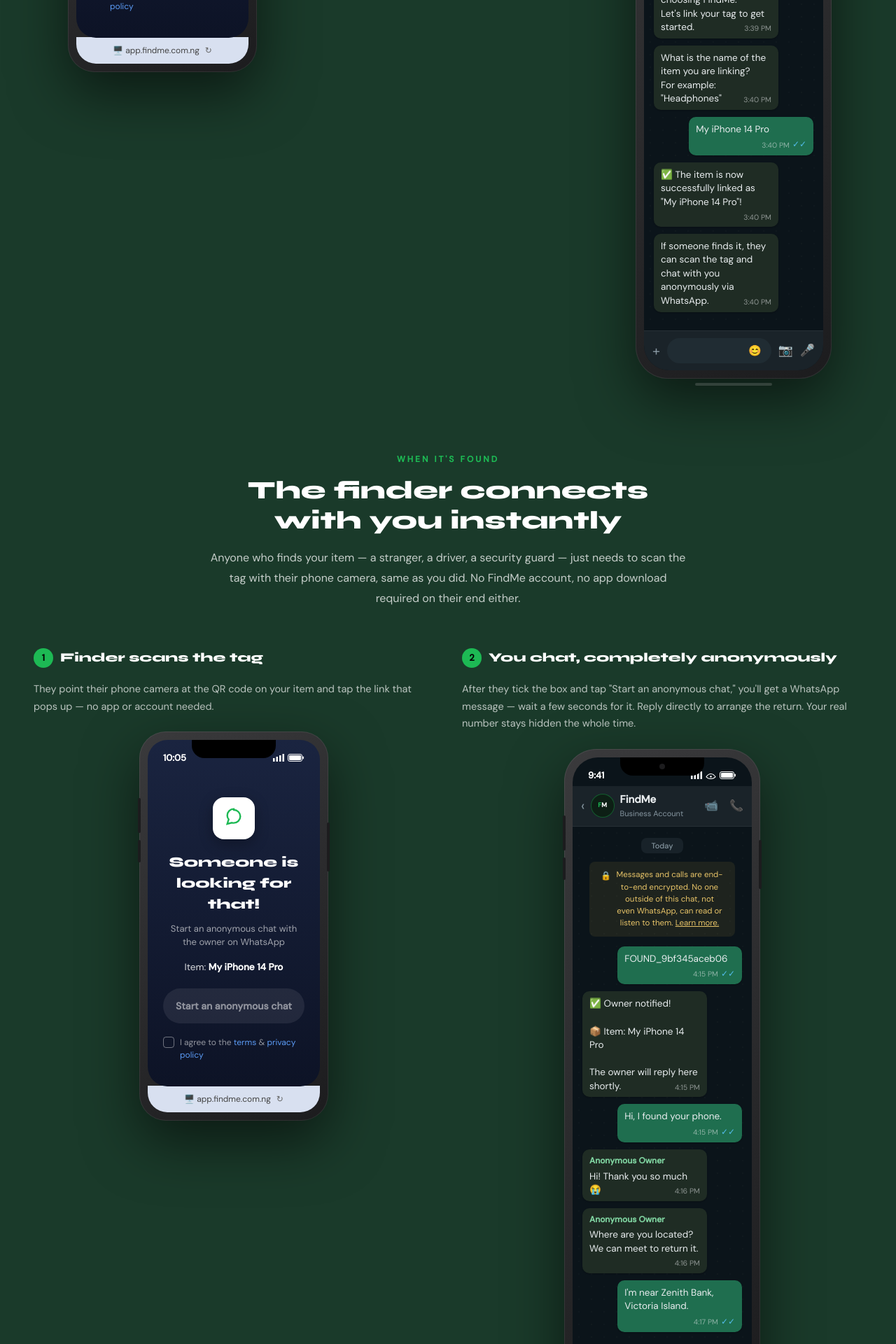
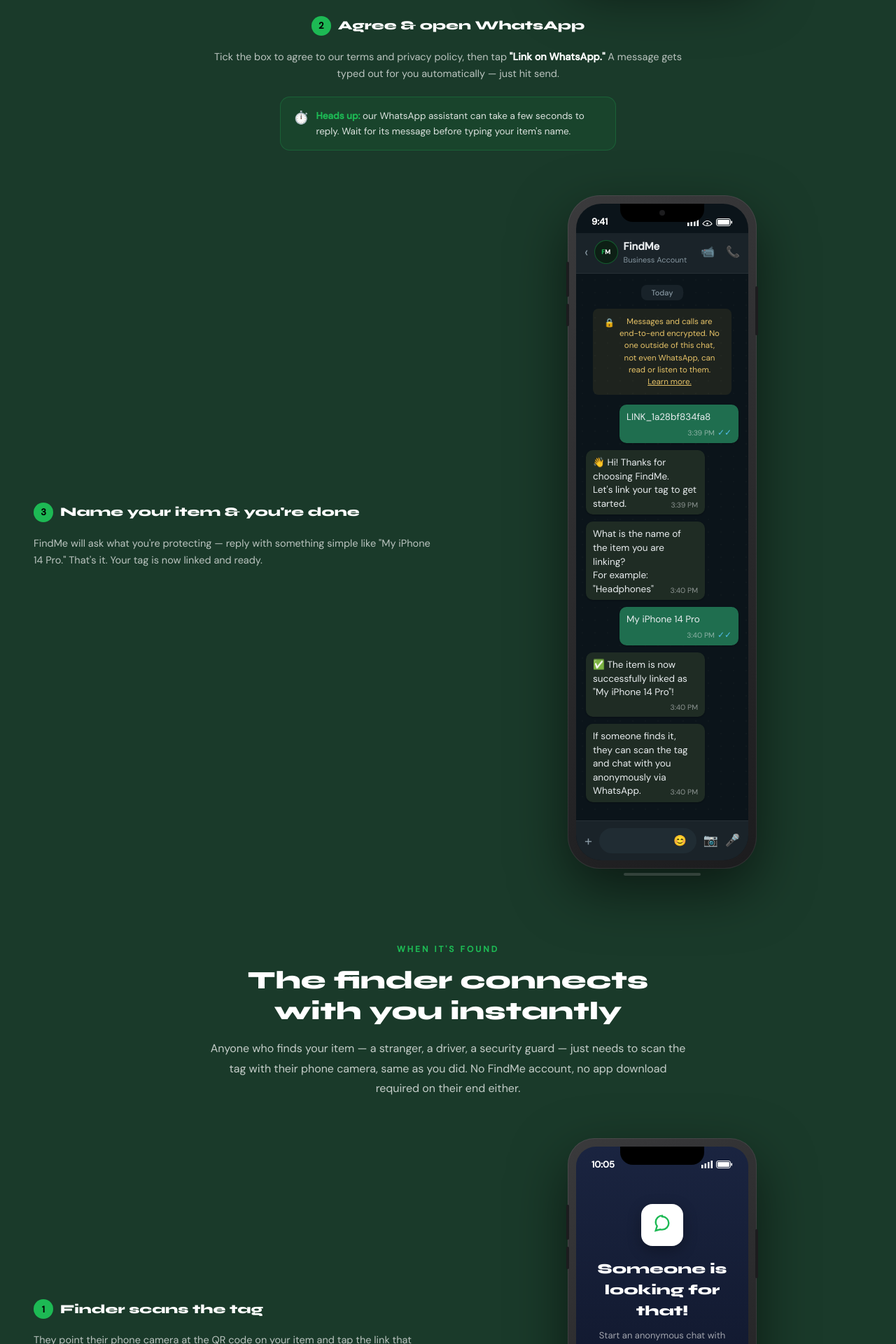
Before and after one commit to Eli-boy/FindMe-Frontend, a Next.js app: page /how-it-works in a window 1280 px wide. Shown: the part 1760-3680 px from the top of the page at 70% size. Built offline with nearby package versions, Linux system fonts and the light colour scheme.

Commit message:
fix: reduce WhatsApp mockup height to match browser mockup height

```diff
--- a/app/HowItWorks.tsx
+++ b/app/HowItWorks.tsx
@@ -81,7 +81,7 @@
   return (
     <div style={{
       width: "100%",
-      maxWidth: 280,
+      maxWidth: 270,
       margin: "0 auto",
       position: "relative",
     }}>
@@ -177,7 +177,7 @@
   return (
     <div style={{
       padding: "14px 0 16px",
-      minHeight: 380,
+      minHeight: 360,
       backgroundColor: "#0b141a",
       backgroundImage: "radial-gradient(rgba(255,255,255,0.02) 1px, transparent 1px)",
       backgroundSize: "18px 18px",
@@ -523,19 +523,21 @@
           </p>
         </motion.div>
 
-        <div style={{
-          marginTop: 56,
-          display: "grid",
-          gridTemplateColumns: "repeat(auto-fit, minmax(280px, 1fr))",
-          gap: 40,
-        }}>
+        <div style={{ marginTop: 56, display: "flex", flexDirection: "column", gap: 64 }}>
           {/* SUB-STEP 1 — Scan the tag */}
           <motion.div
             initial={{ opacity: 0, y: 30 }}
             whileInView={{ opacity: 1, y: 0 }}
             transition={{ duration: 0.5 }}
             viewport={{ once: true }}
+            style={{
+              display: "grid",
+              gridTemplateColumns: "repeat(auto-fit, minmax(280px, 1fr))",
+              gap: 40,
+              alignItems: "center",
+            }}
           >
+            <div>
               <div style={{ display: "flex", alignItems: "center", gap: 10, marginBottom: 18 }}>
                 <span style={{
                   width: 28, height: 28, borderRadius: "50%", background: "#1db954", color: "#000",
@@ -545,9 +547,10 @@
                   Scan the tag
                 </h4>
               </div>
-            <p style={{ fontSize: 14.5, color: "rgba(255,255,255,0.7)", lineHeight: 1.7, marginBottom: 24 }}>
+              <p style={{ fontSize: 14.5, color: "rgba(255,255,255,0.7)", lineHeight: 1.7 }}>
                 Stick the tag to your item, then open your phone's camera and point it at the QR code. A link pops up — tap it.
               </p>
+            </div>
             <ScanPageMockup />
           </motion.div>
 
@@ -557,8 +560,9 @@
             whileInView={{ opacity: 1, y: 0 }}
             transition={{ duration: 0.5, delay: 0.1 }}
             viewport={{ once: true }}
+            style={{ maxWidth: 680, marginLeft: "auto", marginRight: "auto", textAlign: "center" }}
           >
-            <div style={{ display: "flex", alignItems: "center", gap: 10, marginBottom: 18 }}>
+            <div style={{ display: "flex", alignItems: "center", justifyContent: "center", gap: 10, marginBottom: 18 }}>
               <span style={{
                 width: 28, height: 28, borderRadius: "50%", background: "#1db954", color: "#000",
                 display: "flex", alignItems: "center", justifyContent: "center", fontSize: 13, fontWeight: 800, flexShrink: 0,
@@ -567,12 +571,13 @@
                 Agree & open WhatsApp
               </h4>
             </div>
-            <p style={{ fontSize: 14.5, color: "rgba(255,255,255,0.7)", lineHeight: 1.7, marginBottom: 24 }}>
+            <p style={{ fontSize: 14.5, color: "rgba(255,255,255,0.7)", lineHeight: 1.7, marginBottom: 20 }}>
               Tick the box to agree to our terms and privacy policy, then tap <strong style={{ color: "#fff" }}>"Link on WhatsApp."</strong> A message gets typed out for you automatically — just hit send.
             </p>
             <div style={{
               background: "rgba(29,185,84,0.08)", border: "1px solid rgba(29,185,84,0.25)",
               borderRadius: 14, padding: "16px 18px", display: "flex", gap: 10, alignItems: "flex-start",
+              textAlign: "left", maxWidth: 480, margin: "0 auto",
             }}>
               <span style={{ fontSize: 18, flexShrink: 0 }}>⏱️</span>
               <p style={{ fontSize: 13.5, color: "rgba(255,255,255,0.85)", lineHeight: 1.6, margin: 0 }}>
@@ -587,7 +592,14 @@
             whileInView={{ opacity: 1, y: 0 }}
             transition={{ duration: 0.5, delay: 0.2 }}
             viewport={{ once: true }}
+            style={{
+              display: "grid",
+              gridTemplateColumns: "repeat(auto-fit, minmax(280px, 1fr))",
+              gap: 40,
+              alignItems: "center",
+            }}
           >
+            <div>
               <div style={{ display: "flex", alignItems: "center", gap: 10, marginBottom: 18 }}>
                 <span style={{
                   width: 28, height: 28, borderRadius: "50%", background: "#1db954", color: "#000",
@@ -597,9 +609,10 @@
                   Name your item & you're done
                 </h4>
               </div>
-            <p style={{ fontSize: 14.5, color: "rgba(255,255,255,0.7)", lineHeight: 1.7, marginBottom: 24 }}>
+              <p style={{ fontSize: 14.5, color: "rgba(255,255,255,0.7)", lineHeight: 1.7 }}>
                 FindMe will ask what you're protecting — reply with something simple like "My iPhone 14 Pro." That's it. Your tag is now linked and ready.
               </p>
+            </div>
             <WhatsAppMockup />
           </motion.div>
         </div>
@@ -630,19 +643,21 @@
           </p>
         </motion.div>
 
-        <div style={{
-          marginTop: 56,
-          display: "grid",
-          gridTemplateColumns: "repeat(auto-fit, minmax(280px, 1fr))",
-          gap: 40,
-        }}>
+        <div style={{ marginTop: 56, display: "flex", flexDirection: "column", gap: 64 }}>
           {/* SUB-STEP 1 — Finder scans the tag */}
           <motion.div
             initial={{ opacity: 0, y: 30 }}
             whileInView={{ opacity: 1, y: 0 }}
             transition={{ duration: 0.5 }}
             viewport={{ once: true }}
+            style={{
+              display: "grid",
+              gridTemplateColumns: "repeat(auto-fit, minmax(280px, 1fr))",
+              gap: 40,
+              alignItems: "center",
+            }}
           >
+            <div>
               <div style={{ display: "flex", alignItems: "center", gap: 10, marginBottom: 18 }}>
                 <span style={{
                   width: 28, height: 28, borderRadius: "50%", background: "#1db954", color: "#000",
@@ -652,9 +667,10 @@
                   Finder scans the tag
                 </h4>
               </div>
-            <p style={{ fontSize: 14.5, color: "rgba(255,255,255,0.7)", lineHeight: 1.7, marginBottom: 24 }}>
+              <p style={{ fontSize: 14.5, color: "rgba(255,255,255,0.7)", lineHeight: 1.7 }}>
                 They point their phone camera at the QR code on your item and tap the link that pops up — no app or account needed.
               </p>
+            </div>
             <FoundScanPageMockup />
           </motion.div>
 
@@ -664,7 +680,14 @@
             whileInView={{ opacity: 1, y: 0 }}
             transition={{ duration: 0.5, delay: 0.1 }}
             viewport={{ once: true }}
+            style={{
+              display: "grid",
+              gridTemplateColumns: "repeat(auto-fit, minmax(280px, 1fr))",
+              gap: 40,
+              alignItems: "center",
+            }}
           >
+            <div>
               <div style={{ display: "flex", alignItems: "center", gap: 10, marginBottom: 18 }}>
                 <span style={{
                   width: 28, height: 28, borderRadius: "50%", background: "#1db954", color: "#000",
@@ -674,9 +697,10 @@
                   You chat, completely anonymously
                 </h4>
               </div>
-            <p style={{ fontSize: 14.5, color: "rgba(255,255,255,0.7)", lineHeight: 1.7, marginBottom: 24 }}>
+              <p style={{ fontSize: 14.5, color: "rgba(255,255,255,0.7)", lineHeight: 1.7 }}>
                 After they tick the box and tap "Start an anonymous chat," you'll get a WhatsApp message — wait a few seconds for it. Reply directly to arrange the return. Your real number stays hidden the whole time.
               </p>
+            </div>
             <FoundItMockup />
           </motion.div>
         </div>
```
Lines whose indentation alone changed are shown as unchanged.
